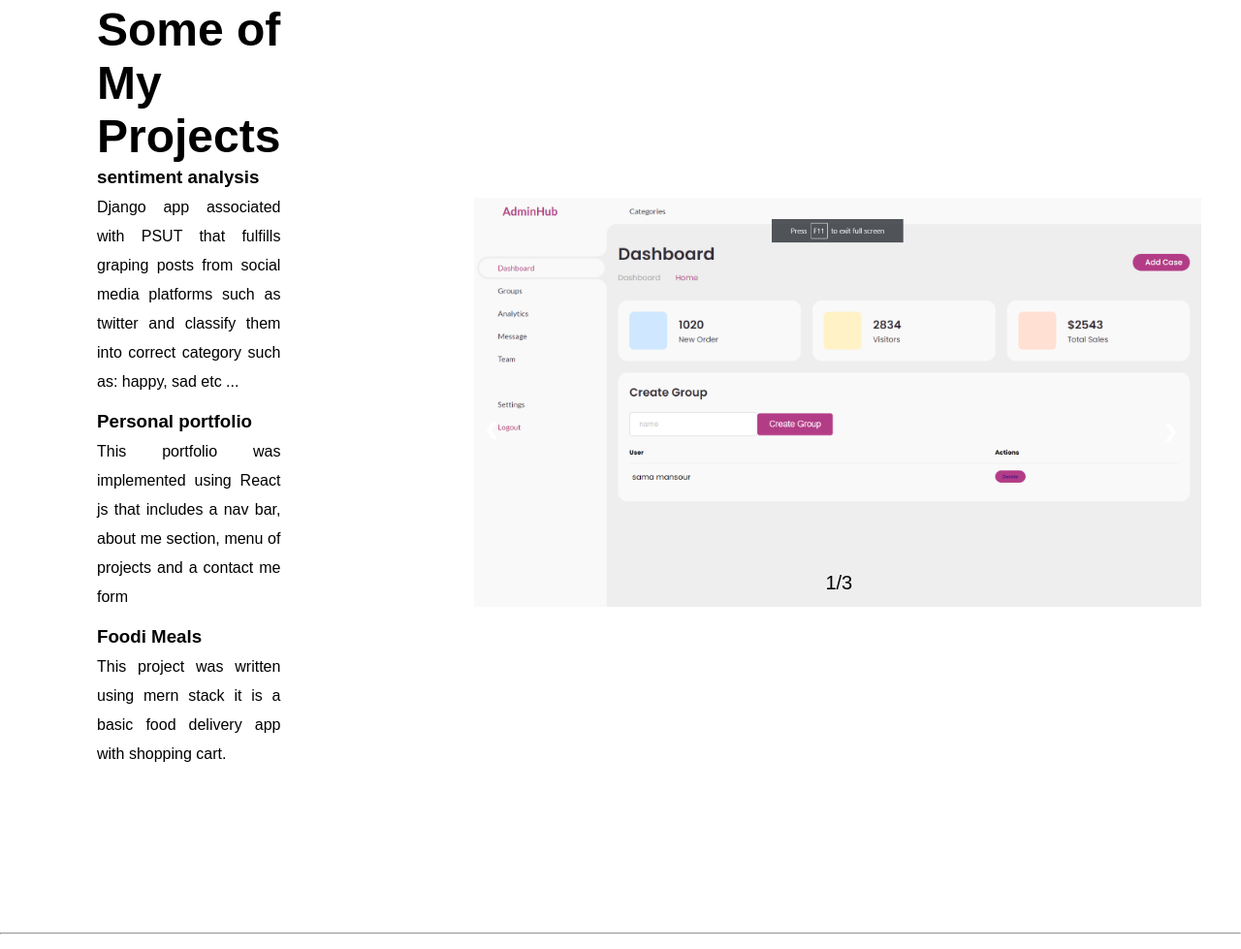
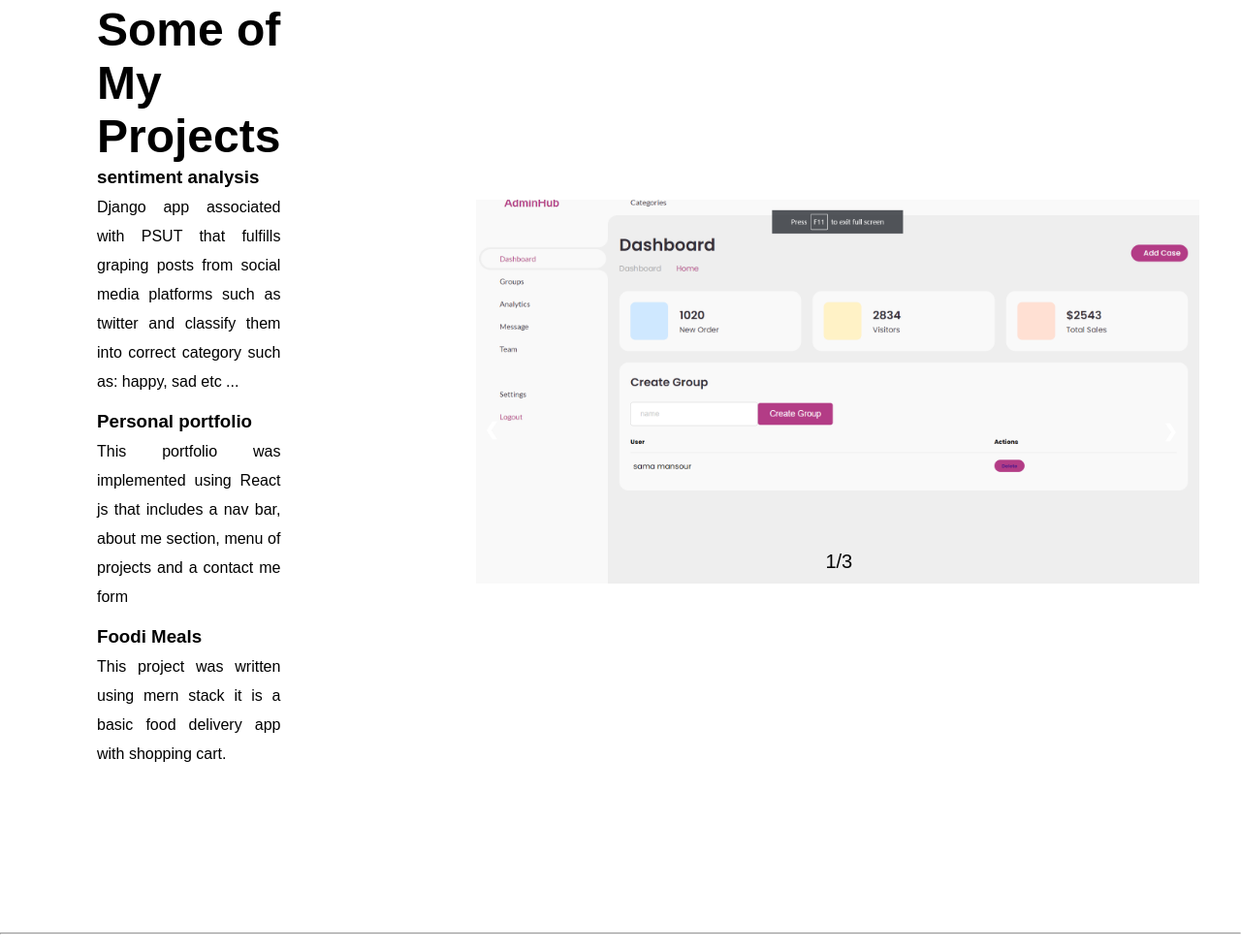
Before and after one commit to SamaMansour/my-portfolio, a plain HTML site: page index.html in a window 1280 px wide. Shown: the part 1765-2744 px from the top of the page at 97% size. Drawn offline with nearby package versions, Linux system fonts and the light colour scheme.

Commit message:
Fix Image size

```diff
--- a/assets/CSS/style.css
+++ b/assets/CSS/style.css
@@ -388,15 +388,18 @@ section:hover{
 }
 
 .slides-image img {
-	height: auto;
+	height: 80%;
 	width: 100%;
-	object-fit: contain;
+	object-fit: cover;
 	object-position: center;
+	border: #fff 2px solid;
 }
 
 #slides{
 	padding: auto ;
 	margin-left: 200px;
+	align-items: center;
+	justify-content: space-between;
 
 }
 
```
